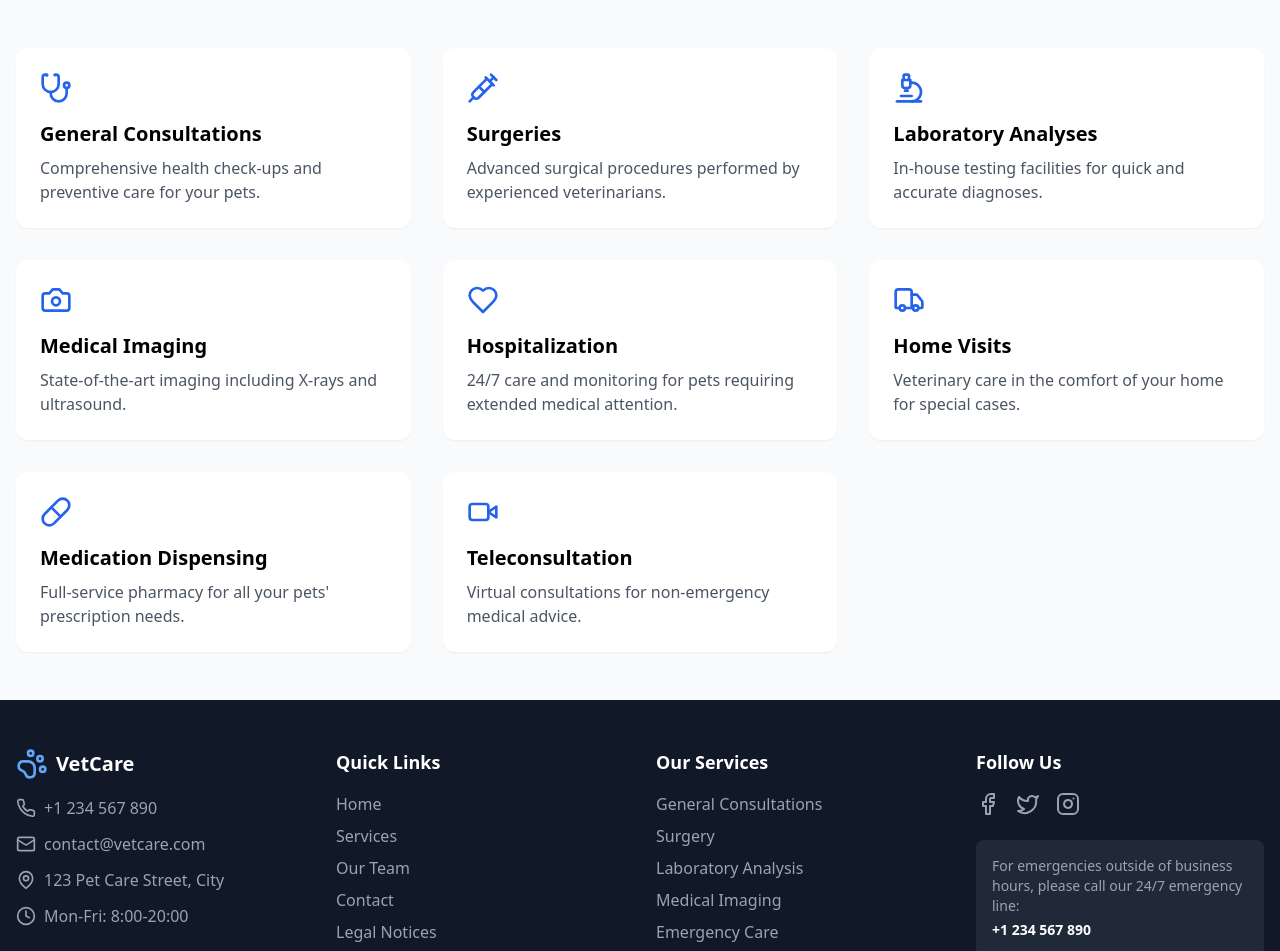
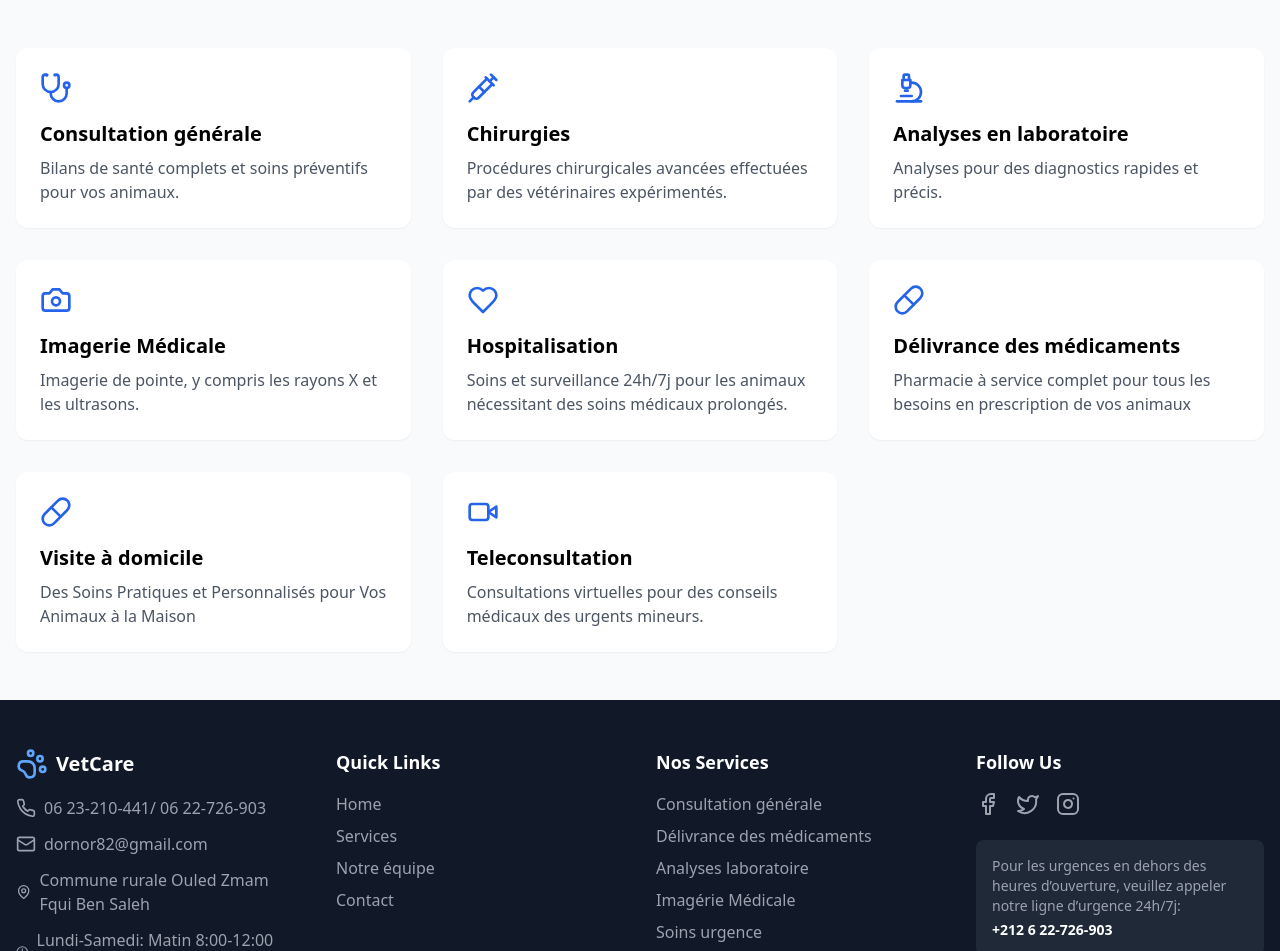
Before and after one commit to yassinovetch/VeterinarySite1.0, a React (Vite) app: page /services in a window 1280 px wide. Shown: the part 261-1212 px from the top of the page. Built offline with nearby package versions, Linux system fonts and the light colour scheme.

Commit message:
add and modify structure & content

```diff
--- a/src/components/Footer.tsx
+++ b/src/components/Footer.tsx
@@ -15,19 +15,19 @@ const Footer = () => {
             <div className="space-y-3 text-gray-400">
               <div className="flex items-center">
                 <Phone className="w-5 h-5 mr-2" />
-                <span>+1 234 567 890</span>
+                <span>06 23-210-441/ 06 22-726-903</span>
               </div>
               <div className="flex items-center">
                 <Mail className="w-5 h-5 mr-2" />
-                <span>contact@vetcare.com</span>
+                <span>dornor82@gmail.com</span>
               </div>
               <div className="flex items-center">
                 <MapPin className="w-5 h-5 mr-2" />
-                <span>123 Pet Care Street, City</span>
+                <span>Commune rurale Ouled Zmam Fqui Ben Saleh</span>
               </div>
               <div className="flex items-center">
                 <Clock className="w-5 h-5 mr-2" />
-                <span>Mon-Fri: 8:00-20:00</span>
+                <span>Lundi-Samedi: Matin 8:00-12:00 Après-midi 14:00 à 18:00</span>
               </div>
             </div>
           </div>
@@ -38,9 +38,9 @@ const Footer = () => {
               {[
                 { name: 'Home', path: '/' },
                 { name: 'Services', path: '/services' },
-                { name: 'Our Team', path: '/team' },
+                { name: 'Notre équipe', path: '/team' },
                 { name: 'Contact', path: '/contact' },
-                { name: 'Legal Notices', path: '/legal' },
+              /*  { name: 'Legal Notices', path: '/legal' },*/
               ].map((item) => (
                 <li key={item.path}>
                   <Link
@@ -55,14 +55,15 @@ const Footer = () => {
           </div>
 
           <div>
-            <h3 className="text-lg font-semibold mb-4">Our Services</h3>
+            <h3 className="text-lg font-semibold mb-4">Nos Services</h3>
             <ul className="space-y-2">
               {[
-                'General Consultations',
-                'Surgery',
-                'Laboratory Analysis',
-                'Medical Imaging',
-                'Emergency Care',
+                ' Consultation générale',
+                'Délivrance des médicaments',
+                'Analyses laboratoire',
+                'Imagérie Médicale',
+                'Soins urgence',
+                'Visite à domicile',
               ].map((service) => (
                 <li key={service}>
                   <Link
@@ -103,8 +104,8 @@ const Footer = () => {
             </div>
             <div className="bg-gray-800 p-4 rounded-lg">
               <p className="text-sm text-gray-400">
-                For emergencies outside of business hours, please call our 24/7 emergency line:
-                <span className="block text-white font-semibold mt-1">+1 234 567 890</span>
+              Pour les urgences en dehors des heures d’ouverture, veuillez appeler notre ligne d’urgence 24h/7j:
+                <span className="block text-white font-semibold mt-1"> +212 6 22-726-903</span>
               </p>
             </div>
           </div>
--- a/src/components/Navbar.tsx
+++ b/src/components/Navbar.tsx
@@ -6,10 +6,11 @@ const Navbar = () => {
   const [isOpen, setIsOpen] = useState(false);
 
   const navItems = [
+   /*{ name: 'Accueil', path: '/' },*/
     { name: 'Services', path: '/services' },
-    { name: 'Our Team', path: '/team' },
-    { name: 'Our Clinics', path: '/clinics' },
-    { name: 'Teleconsultation', path: '/teleconsultation' },
+    { name: 'Notre équipe', path: '/team' },
+    { name: 'Notre Clinique', path: '/clinics' },
+    /*{ name: 'Teleconsultation', path: '/teleconsultation' },*/
     { name: 'Contact', path: '/contact' },
   ];
 
@@ -21,7 +22,7 @@ const Navbar = () => {
           <div className="flex justify-end items-center">
             <div className="flex items-center text-sm text-gray-600">
               <Phone className="w-4 h-4 mr-2" />
-              <span>Emergency: +1 234 567 890</span>
+              <span>Urgence: +212 6 22-726-903</span>
             </div>
           </div>
         </div>
@@ -48,11 +49,11 @@ const Navbar = () => {
                 {item.name}
               </NavLink>
             ))}
-            <Link
+           <Link
               to="/teleconsultation"
               className="bg-blue-600 text-white px-4 py-2 rounded-lg hover:bg-blue-700 transition"
             >
-              Book Online
+              Teleconsultation
             </Link>
           </div>
 
--- a/src/pages/Contact.tsx
+++ b/src/pages/Contact.tsx
@@ -110,11 +110,11 @@ const Contact = () => {
               </div>
 
               <div className="bg-blue-600 p-6 rounded-xl text-white">
-                <h3 className="text-xl font-semibold mb-2">Emergency Service</h3>
+                <h3 className="text-xl font-semibold mb-2">Service d'urgence</h3>
                 <p className="mb-4">
-                  For after-hours emergencies, please call our 24/7 emergency line:
+                Pour les urgences en dehors des heures d’ouverture, veuillez appeler 24/7 :
                 </p>
-                <p className="text-2xl font-bold">+1 234 567 890</p>
+                <p className="text-2xl font-bold">+212 6 22-726-903</p>
               </div>
             </div>
           </div>
--- a/src/pages/Home.tsx
+++ b/src/pages/Home.tsx
@@ -1,21 +1,21 @@
 import React from 'react';
 import { Link } from 'react-router-dom';
-import { Calendar, Clock, Phone, MapPin, Heart, Syringe, Stethoscope, ChevronRight, Star } from 'lucide-react';
+import { Calendar, Clock, Phone, MapPin, Heart, Syringe, Stethoscope, ChevronRight, Star,Pill as Pills } from 'lucide-react';
 import SEO from '../components/SEO';
 
 const Home = () => {
   return (
     <>
       <SEO
-        title="Professional Veterinary Care"
-        description="VetCare provides exceptional veterinary services with compassion and expertise. Book your appointment today for professional pet care."
+        title="Soins vétérinaires professionnels"
+        description="VetCare fournit des services vétérinaires exceptionnels avec compassion et expertise. Prenez rendez-vous dès aujourd’hui pour des soins professionnels pour animaux de compagnie."
       />
 
       {/* Hero Section */}
       <section className="relative h-[600px]">
         <div className="absolute inset-0">
           <img
-            src="https://images.unsplash.com/photo-1628009368231-7bb7cf0a6283?auto=format&fit=crop&q=80&w=2070"
+            src="https://images.unsplash.com/photo-1629909613654-28e377c37b09?auto=format&fit=crop&q=60&w=2070"
             alt="Veterinary Care"
             className="w-full h-full object-cover"
           />
@@ -23,60 +23,37 @@ const Home = () => {
         </div>
         <div className="relative max-w-7xl mx-auto px-4 h-full flex items-center">
           <div className="max-w-2xl text-white">
-            <h1 className="text-5xl font-bold mb-6">Professional Care for Your Beloved Pets</h1>
-            <p className="text-xl mb-8">Providing exceptional veterinary services with compassion and expertise for over 20 years.</p>
+            <h1 className="text-5xl font-bold mb-6">Des soins professionnels pour vos animaux bien-aimés</h1>
+            <p className="text-xl mb-8">Fournir des services vétérinaires exceptionnels avec compassion et expertise depuis plus de 10 ans.</p>
             <Link
               to="/teleconsultation"
               className="inline-block bg-blue-600 hover:bg-blue-700 text-white px-8 py-3 rounded-lg text-lg font-semibold transition"
             >
-              Book Appointment
+              Teleconsultation
             </Link>
           </div>
         </div>
       </section>
 
-      {/* Services Preview */}
-      <section className="py-20 bg-gray-50">
-        <div className="max-w-7xl mx-auto px-4">
-          <h2 className="text-3xl font-bold text-center mb-12">Our Services</h2>
-          <div className="grid md:grid-cols-3 gap-8">
-            {[
-              { icon: <Stethoscope className="w-8 h-8" />, title: 'General Checkups', desc: 'Regular health examinations and preventive care' },
-              { icon: <Syringe className="w-8 h-8" />, title: 'Vaccinations', desc: 'Complete vaccination programs for all pets' },
-              { icon: <Heart className="w-8 h-8" />, title: 'Surgery', desc: 'Advanced surgical procedures and treatments' },
-            ].map((service, index) => (
-              <div key={index} className="bg-white p-6 rounded-xl shadow-sm hover:shadow-md transition">
-                <div className="text-blue-600 mb-4">{service.icon}</div>
-                <h3 className="text-xl font-semibold mb-2">{service.title}</h3>
-                <p className="text-gray-600 mb-4">{service.desc}</p>
-                <Link
-                  to="/services"
-                  className="text-blue-600 hover:text-blue-700 font-medium inline-flex items-center"
-                >
-                  Learn more <ChevronRight className="w-4 h-4 ml-1" />
-                </Link>
-              </div>
-            ))}
-          </div>
-        </div>
-      </section>
+
 
       {/* Why Choose Us */}
       <section className="py-20">
         <div className="max-w-7xl mx-auto px-4">
           <div className="grid md:grid-cols-2 gap-12 items-center">
             <div>
-              <h2 className="text-3xl font-bold mb-6">Why Choose VetCare?</h2>
+              <h2 className="text-3xl font-bold mb-6">Pourquoi choisir VetCare?</h2>
               <p className="text-gray-600 mb-8">
-                Our team of experienced veterinarians and staff are dedicated to providing the highest quality care for your pets.
-                With state-of-the-art facilities and a compassionate approach, we ensure your pets receive the best possible treatment.
-              </p>
+              Notre équipe de vétérinaires et de personnel expérimentés s’engage à fournir des soins de la plus haute qualité à vos animaux de compagnie.
+Grâce à des installations à la fine pointe de la technologie et à une approche compatissante, nous veillons à ce que vos animaux de compagnie reçoivent le meilleur traitement possible.
+</p>
               <div className="grid grid-cols-2 gap-6">
                 {[
-                  { icon: <Clock className="w-6 h-6" />, title: '24/7 Emergency', text: 'Round-the-clock care for emergencies' },
-                  { icon: <Stethoscope className="w-6 h-6" />, title: 'Expert Team', text: 'Experienced veterinary professionals' },
-                  { icon: <Heart className="w-6 h-6" />, title: 'Compassionate Care', text: 'Treating pets like family' },
-                  { icon: <MapPin className="w-6 h-6" />, title: 'Multiple Locations', text: 'Convenient clinic locations' },
+                  { icon: <Clock className="w-6 h-6" />, title: 'Service urgence 24/7 ', text: 'Soins durgence' },
+                  { icon: <Stethoscope className="w-6 h-6" />, title: 'Equipe Exprimenté', text: 'Professionnels vétérinaires expérimentés' },
+                  { icon: <Heart className="w-6 h-6" />, title: 'Soins de compassion', text: 'Traiter les animaux de compagnie comme des membres de la famille' },
+                  { icon: <Pills className="w-6 h-6" />, title: 'Soins à domicile ', text: 'Déplacement pour furnir ds soins à votre domicile' },
+
                 ].map((feature, index) => (
                   <div key={index} className="bg-gray-50 p-4 rounded-lg">
                     <div className="text-blue-600 mb-2">{feature.icon}</div>
@@ -97,53 +74,8 @@ const Home = () => {
         </div>
       </section>
 
-      {/* Testimonials */}
-      <section className="py-20 bg-gray-50">
-        <div className="max-w-7xl mx-auto px-4">
-          <h2 className="text-3xl font-bold text-center mb-12">What Our Clients Say</h2>
-          <div className="grid md:grid-cols-3 gap-8">
-            {[
-              { name: 'Sarah Johnson', text: 'Exceptional care for my dog. The staff is incredibly professional and caring.' },
-              { name: 'Mike Peters', text: 'Best veterinary clinic in the area. They truly care about your pets.' },
-              { name: 'Emily Davis', text: 'Amazing experience! The doctors are knowledgeable and gentle with the animals.' }
-            ].map((testimonial, index) => (
-              <div key={index} className="bg-white p-6 rounded-xl shadow-sm">
-                <div className="flex text-yellow-400 mb-4">
-                  {[...Array(5)].map((_, i) => (
-                    <Star key={i} className="w-5 h-5 fill-current" />
-                  ))}
-                </div>
-                <p className="text-gray-600 mb-4">{testimonial.text}</p>
-                <p className="font-semibold">{testimonial.name}</p>
-              </div>
-            ))}
-          </div>
-        </div>
-      </section>
 
-      {/* CTA Section */}
-      <section className="py-20 bg-blue-600">
-        <div className="max-w-7xl mx-auto px-4 text-center">
-          <h2 className="text-3xl font-bold text-white mb-6">Ready to Book Your Appointment?</h2>
-          <p className="text-blue-100 mb-8 max-w-2xl mx-auto">
-            Whether it's a routine checkup or an urgent concern, our team is here to help. Book your appointment today.
-          </p>
-          <div className="flex flex-col sm:flex-row gap-4 justify-center">
-            <Link
-              to="/teleconsultation"
-              className="bg-white text-blue-600 px-8 py-3 rounded-lg font-semibold hover:bg-blue-50 transition"
-            >
-              Book Online
-            </Link>
-            <Link
-              to="/contact"
-              className="bg-blue-700 text-white px-8 py-3 rounded-lg font-semibold hover:bg-blue-800 transition"
-            >
-              Contact Us
-            </Link>
-          </div>
-        </div>
-      </section>
+
     </>
   );
 };
--- a/src/pages/Services.tsx
+++ b/src/pages/Services.tsx
@@ -6,60 +6,60 @@ const Services = () => {
   const services = [
     {
       icon: <Stethoscope className="w-8 h-8" />,
-      title: 'General Consultations',
-      description: 'Comprehensive health check-ups and preventive care for your pets.',
+      title: 'Consultation générale',
+      description: 'Bilans de santé complets et soins préventifs pour vos animaux.',
     },
     {
       icon: <Syringe className="w-8 h-8" />,
-      title: 'Surgeries',
-      description: 'Advanced surgical procedures performed by experienced veterinarians.',
+      title: 'Chirurgies',
+      description: 'Procédures chirurgicales avancées effectuées par des vétérinaires expérimentés.',
     },
     {
       icon: <Microscope className="w-8 h-8" />,
-      title: 'Laboratory Analyses',
-      description: 'In-house testing facilities for quick and accurate diagnoses.',
+      title: 'Analyses en laboratoire',
+      description: 'Analyses pour des diagnostics rapides et précis.',
     },
     {
       icon: <Camera className="w-8 h-8" />,
-      title: 'Medical Imaging',
-      description: 'State-of-the-art imaging including X-rays and ultrasound.',
+      title: 'Imagerie Médicale',
+      description: 'Imagerie de pointe, y compris les rayons X et les ultrasons.',
     },
     {
       icon: <Heart className="w-8 h-8" />,
-      title: 'Hospitalization',
-      description: '24/7 care and monitoring for pets requiring extended medical attention.',
+      title: 'Hospitalisation',
+      description: 'Soins et surveillance 24h/7j pour les animaux nécessitant des soins médicaux prolongés.',
     },
+
     {
-      icon: <Truck className="w-8 h-8" />,
-      title: 'Home Visits',
-      description: 'Veterinary care in the comfort of your home for special cases.',
+      icon: <Pills className="w-8 h-8" />,
+      title: 'Délivrance des médicaments',
+      description: 'Pharmacie à service complet pour tous les besoins en prescription de vos animaux',
     },
     {
       icon: <Pills className="w-8 h-8" />,
-      title: 'Medication Dispensing',
-      description: 'Full-service pharmacy for all your pets\' prescription needs.',
+      title: 'Visite à domicile',
+      description: 'Des Soins Pratiques et Personnalisés pour Vos Animaux à la Maison',
     },
     {
       icon: <Video className="w-8 h-8" />,
       title: 'Teleconsultation',
-      description: 'Virtual consultations for non-emergency medical advice.',
+      description: 'Consultations virtuelles pour des conseils médicaux des urgents mineurs.',
     },
   ];
 
   return (
     <>
       <SEO
-        title="Our Services"
+        title="Nos Services"
         description="Comprehensive veterinary services including consultations, surgeries, lab work, and emergency care."
       />
 
       <div className="bg-gray-50 py-12">
         <div className="max-w-7xl mx-auto px-4">
           <div className="text-center mb-12">
-            <h1 className="text-4xl font-bold text-gray-900 mb-4">Our Services</h1>
+            <h1 className="text-4xl font-bold text-gray-900 mb-4">Nos Services</h1>
             <p className="text-xl text-gray-600 max-w-2xl mx-auto">
-              We offer a comprehensive range of veterinary services to keep your pets healthy and happy.
-            </p>
+            Nous offrons une gamme complète de services vétérinaires pour garder vos animaux de compagnie en bonne santé et heureux.            </p>
           </div>
 
           <div className="grid md:grid-cols-2 lg:grid-cols-3 gap-8">
--- a/src/pages/Team.tsx
+++ b/src/pages/Team.tsx
@@ -5,25 +5,18 @@ import { Mail } from 'lucide-react';
 const Team = () => {
   const team = [
     {
-      name: 'Dr. Sarah Johnson',
-      role: 'Lead Veterinarian',
-      image: 'https://images.unsplash.com/photo-1559839734-2b71ea197ec2?auto=format&fit=crop&q=80&w=800',
-      description: 'Specializing in small animal medicine with over 15 years of experience.',
-      specialties: ['General Medicine', 'Surgery', 'Preventive Care'],
+      name: 'Dr. DOURHOU NOUREDDINE',
+      role: 'Vétérinaire mixte ',
+      image: 'https://images.unsplash.com/photo-1612349317150-e413f6a5b16d?auto=format&fit=crop&q=80&w=800',
+      description: 'Expert en médecine rurale et canine avec plus de 15 ans d’expérience.',
+      specialties: ['Médecine générale', 'Chirurgie', 'Soins préventifs','Soins urgence'],
     },
     {
-      name: 'Dr. Michael Chen',
-      role: 'Veterinary Surgeon',
-      image: 'https://images.unsplash.com/photo-1612349317150-e413f6a5b16d?auto=format&fit=crop&q=80&w=800',
-      description: 'Expert in advanced surgical procedures and emergency care.',
-      specialties: ['Orthopedic Surgery', 'Soft Tissue Surgery', 'Emergency Care'],
-    },
-    {
-      name: 'Dr. Emily Rodriguez',
-      role: 'Veterinarian',
-      image: 'https://images.unsplash.com/photo-1537368910025-700350fe46c7?auto=format&fit=crop&q=80&w=800',
-      description: 'Passionate about preventive care and animal behavior.',
-      specialties: ['Preventive Medicine', 'Animal Behavior', 'Dental Care'],
+      name: 'Dr. ABID SAIDA',
+      role: 'Vétérinaire auxiliaire',
+      image: 'https://images.unsplash.com/photo-1559839734-2b71ea197ec2?auto=format&fit=crop&q=80&w=800',
+      description: 'spécialisée en médicine générale et soins de premier niveau.',
+      specialties: ['Médecine générale', 'Soins préventifs'],
     },
 
   ];
@@ -31,17 +24,16 @@ const Team = () => {
   return (
     <>
       <SEO
-        title="Our Team"
-        description="Meet our experienced team of veterinarians and specialists dedicated to providing the best care for your pets."
+        title="Notre équipe Team"
+        description="Rencontrez notre équipe expérimentée de vétérinaires et de spécialistes qui se consacrent à fournir les meilleurs soins à vos animaux."
       />
 
       <div className="bg-gray-50 py-12">
         <div className="max-w-7xl mx-auto px-4">
           <div className="text-center mb-12">
-            <h1 className="text-4xl font-bold text-gray-900 mb-4">Meet Our Team</h1>
+            <h1 className="text-4xl font-bold text-gray-900 mb-4">Rencontrez notre équipe</h1>
             <p className="text-xl text-gray-600 max-w-2xl mx-auto">
-              Our experienced veterinarians are committed to providing the highest quality care for your beloved pets.
-            </p>
+            Nos vétérinaires expérimentés s’engagent à fournir des soins de la plus haute qualité à vos animaux  bien-aimés. </p>
           </div>
 
           <div className="grid md:grid-cols-2 gap-8">
```
Also changed, not shown: src/pages/Teleconsultation.tsx (+17 -18 lines).
